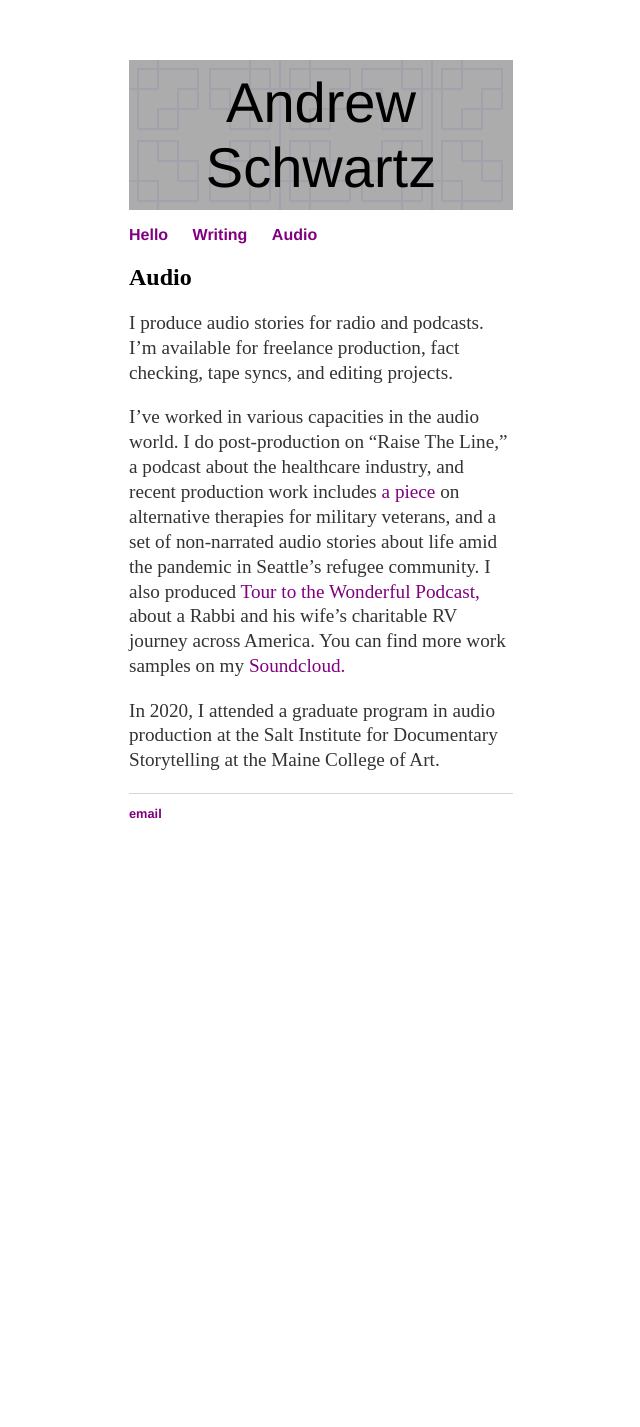
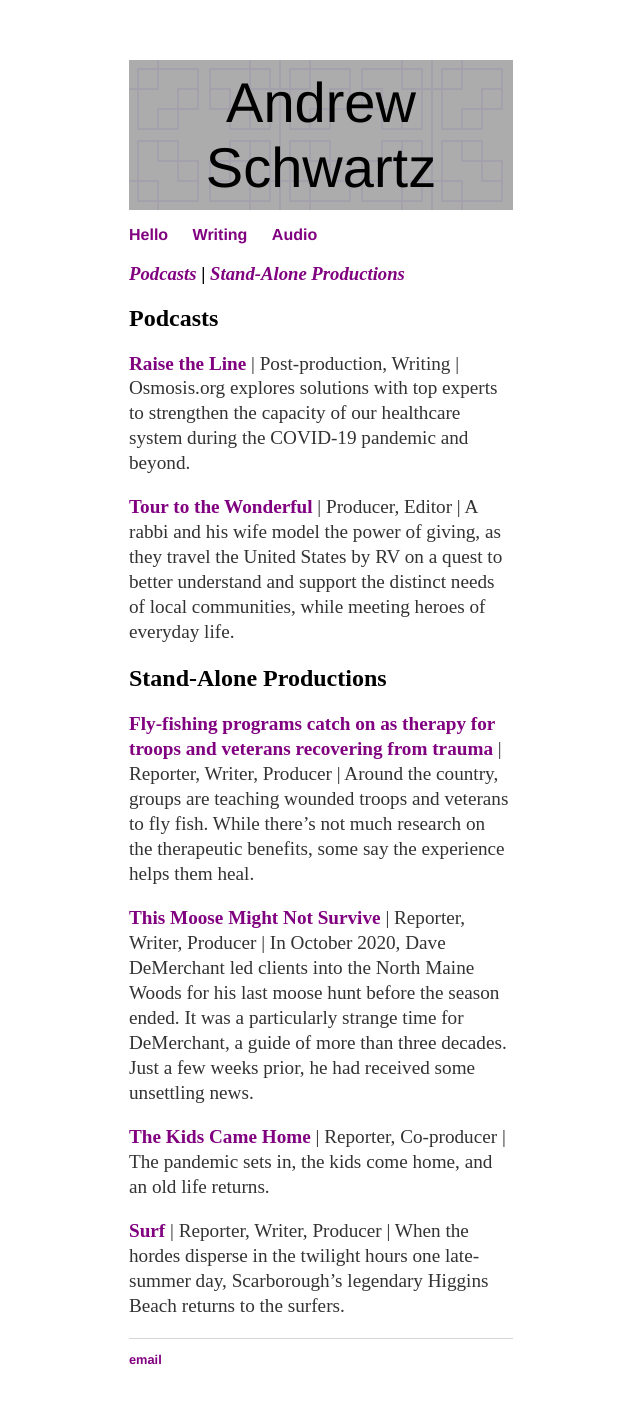
Before and after one commit to aonschwartz/aonschwartz.github.io, a Jekyll site: the page built from about/audio.md, in a window 1280 px wide. Shown: the whole page, without its empty margins (319-959 px from the left). Built offline with Jekyll 4.4.1, drawn with Linux system fonts in a browser that asks for light colours; before the commit the page ends 900 px from its top, so only the background shows below that.

Commit message:
Update audio.md

```diff
--- a/about/audio.md
+++ b/about/audio.md
@@ -3,11 +3,20 @@ title: "Audio"
 permalink: /audio/
 layout: default
 ---
+### *[Podcasts](#Podcasts)* \| *[Stand-Alone Productions](#Stand-Alone Productions)*
 
-## Audio
+## <a name="Podcasts"><a/>Podcasts
 
-I produce audio stories for radio and podcasts. I'm available for freelance production, fact checking, tape syncs, and editing projects.
+**[Raise the Line](https://www.osmosis.org/raisethelinepodcast)** \| Post-production, Writing \| Osmosis.org explores solutions with top experts to strengthen the capacity of our healthcare system during the COVID-19 pandemic and beyond.
 
-I've worked in various capacities in the audio world. I do post-production on "Raise The Line," a podcast about the healthcare industry, and recent production work includes [a piece](https://beta.prx.org/stories/394771) on alternative therapies for military veterans, and a set of non-narrated audio stories about life amid the pandemic in Seattle's refugee community. I also produced [Tour to the Wonderful Podcast,](https://open.spotify.com/show/1wkiVWYBdJGuUbLs91xFIM?si=-5Gj4OLZTaGWKDYPmaF-Cw) about a Rabbi and his wife's charitable RV journey across America. You can find more work samples on my [Soundcloud.](https://soundcloud.com/andrew-schwartz-191964276)
+**[Tour to the Wonderful](https://podcasts.apple.com/us/podcast/tour-to-the-wonderful-podcast/id1547001141)** \| Producer, Editor \| A rabbi and his wife model the power of giving, as they travel the United States by RV on a quest to better understand and support the distinct needs of local communities, while meeting heroes of everyday life.
 
-In 2020, I attended a graduate program in audio production at the Salt Institute for Documentary Storytelling at the Maine College of Art.
+## <a name="Stand-Alone Productions"><a/>Stand-Alone Productions
+
+**[Fly-fishing programs catch on as therapy for troops and veterans recovering from trauma](https://beta.prx.org/stories/394771)** \| Reporter, Writer, Producer \| Around the country, groups are teaching wounded troops and veterans to fly fish. While there's not much research on the therapeutic benefits, some say the experience helps them heal.
+
+**[This Moose Might Not Survive ](https://soundcloud.com/andrew-schwartz-191964276/this-moose-might-survive)** \| Reporter, Writer, Producer \| In October 2020, Dave DeMerchant led clients into the North Maine Woods for his last moose hunt before the season ended. It was a particularly strange time for DeMerchant, a guide of more than three decades. Just a few weeks prior, he had received some unsettling news.
+
+**[The Kids Came Home](https://soundcloud.com/andrew-schwartz-191964276/the-kids-came-home)** \| Reporter, Co-producer \| The pandemic sets in, the kids come home, and an old life returns.
+
+**[Surf](https://soundcloud.com/andrew-schwartz-191964276/surfing)** \| Reporter, Writer, Producer \| When the hordes disperse in the twilight hours one late-summer day, Scarborough's legendary Higgins Beach returns to the surfers.
```
